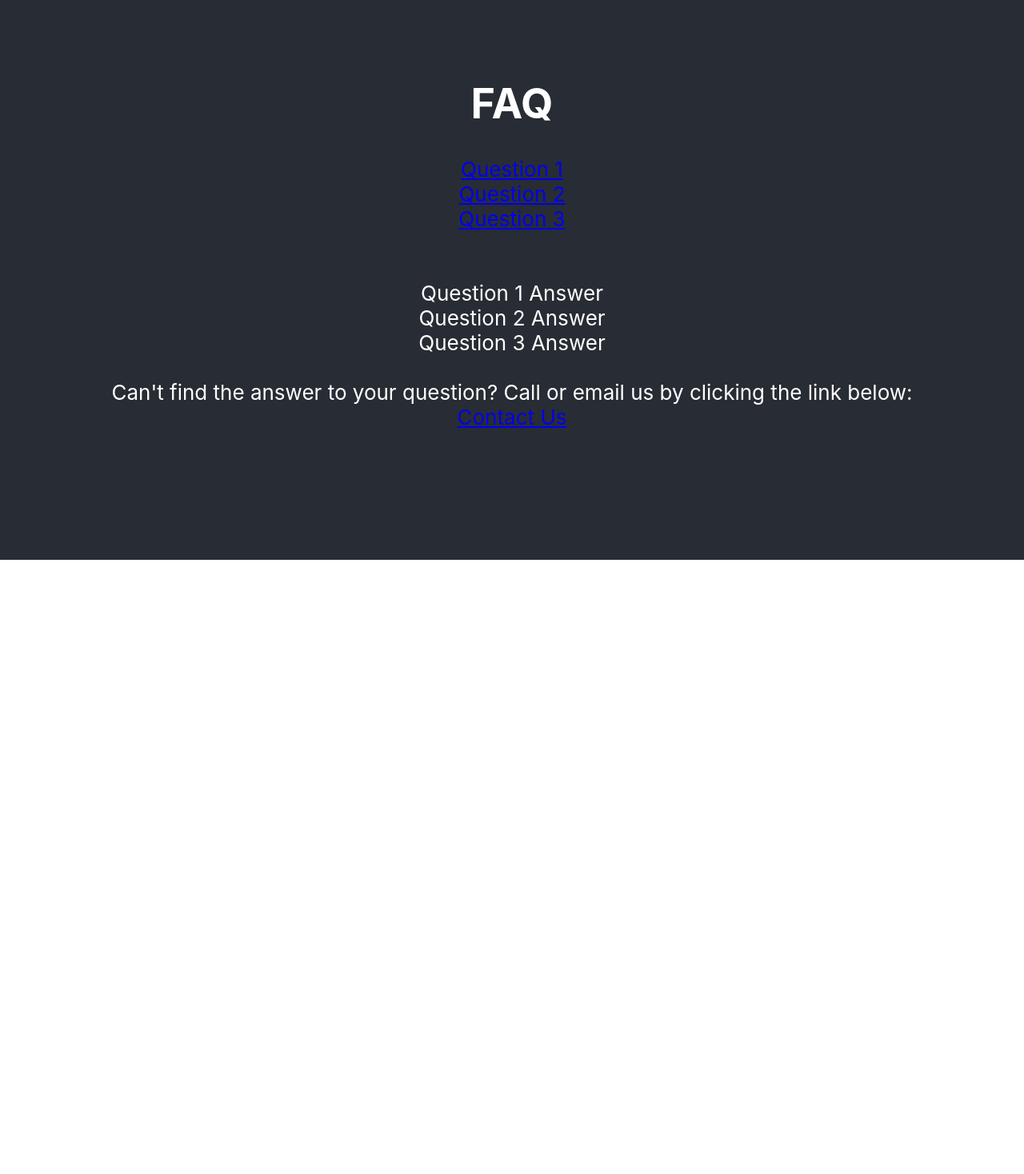
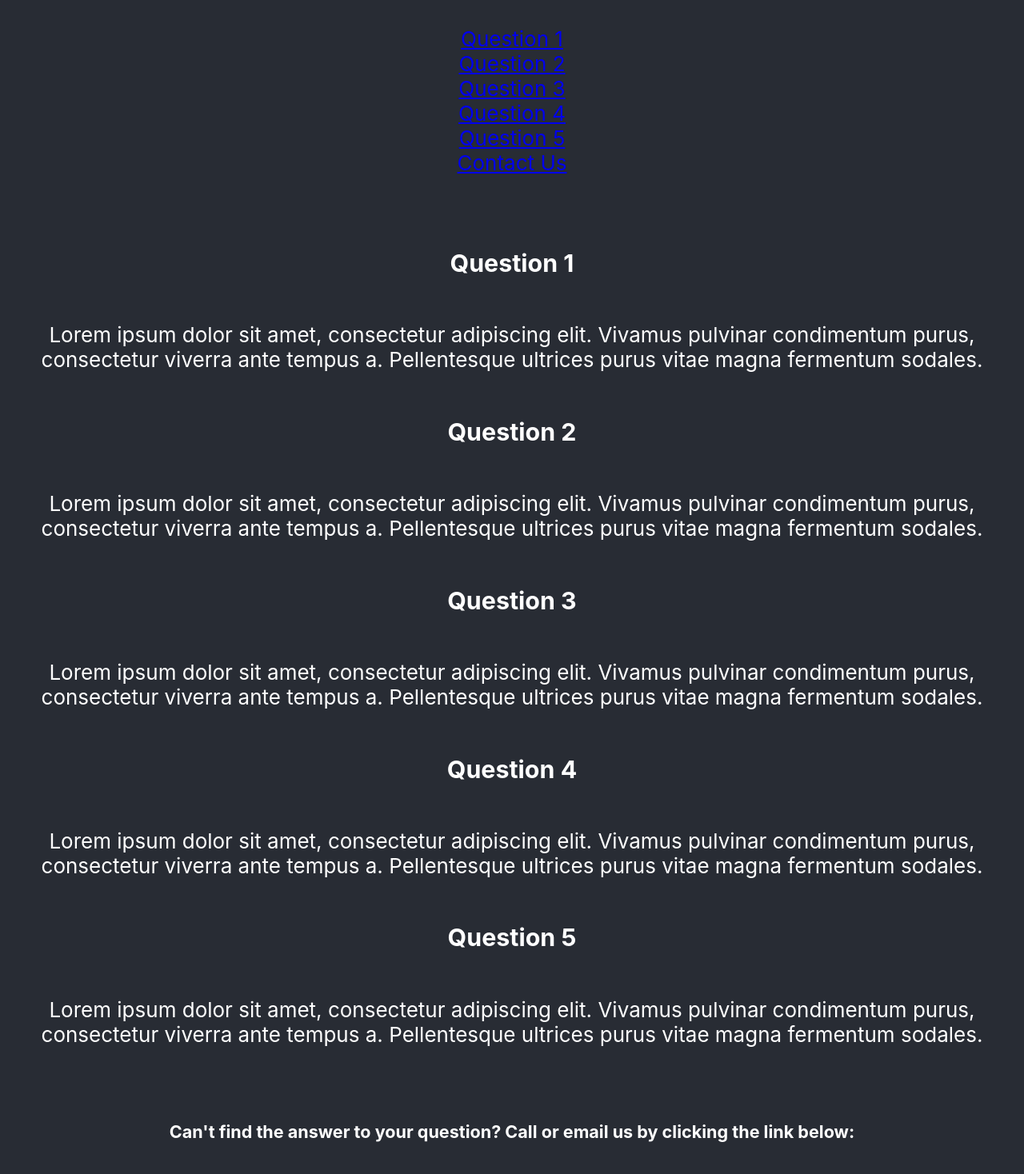
Before and after one commit to colasito94/pre-op-app, a React (Create React App) app: page /FAQ in a window 1280 px wide. Shown: the part 100-1568 px from the top of the page at 80% size. Before the commit the page ends 800 px from the top, so only its background shows below. Built offline with nearby package versions, Linux system fonts and the light colour scheme.

Commit message:
Added anchor links to FAQ page

```diff
--- a/package.json
+++ b/package.json
@@ -8,6 +8,7 @@
     "@testing-library/user-event": "^13.5.0",
     "react": "^18.2.0",
     "react-dom": "^18.2.0",
+    "react-router-hash-link": "^2.4.3",
     "react-scripts": "5.0.1",
     "web-vitals": "^2.1.4"
   },
--- a/src/Views/FAQ.js
+++ b/src/Views/FAQ.js
@@ -1,23 +1,50 @@
 import {Link} from "react-router-dom";
+import { HashLink } from 'react-router-hash-link';
 
 function FAQ() {
     return (
         <>
             <h1>FAQ</h1>
-            <Link class="link" to="/Question1"> Question 1 </Link>
-            <Link class="link" to="/Question1"> Question 2 </Link>
-            <Link class="link" to="/Question1"> Question 3 </Link>
+            <HashLink class="link" to="#Question1"> Question 1 </HashLink>
+            <HashLink class="link" to="#Question2"> Question 2 </HashLink>
+            <HashLink class="link" to="#Question3"> Question 3 </HashLink>
+            <HashLink class="link" to="#Question4"> Question 4 </HashLink>
+            <HashLink class="link" to="#Question5"> Question 5 </HashLink>
+            <HashLink to="#ContactUs"> Contact Us </HashLink>
             <br/>
             <br/>
-            Question 1 Answer
+            <h3 id="Question1"> Question 1 </h3>
+                <p> Lorem ipsum dolor sit amet, consectetur adipiscing elit.
+                    Vivamus pulvinar condimentum purus, consectetur viverra ante tempus a.
+                    Pellentesque ultrices purus vitae magna fermentum sodales.
+                </p>
+            <h3 id="Question2"> Question 2 </h3>
+                <p> Lorem ipsum dolor sit amet, consectetur adipiscing elit.
+                    Vivamus pulvinar condimentum purus, consectetur viverra ante tempus a.
+                    Pellentesque ultrices purus vitae magna fermentum sodales.
+                </p>
+            <h3 id="Question3"> Question 3 </h3>
+                <p> Lorem ipsum dolor sit amet, consectetur adipiscing elit.
+                    Vivamus pulvinar condimentum purus, consectetur viverra ante tempus a.
+                    Pellentesque ultrices purus vitae magna fermentum sodales.
+                </p>
+            <h3 id="Question4"> Question 4 </h3>
+                <p>
+                    Lorem ipsum dolor sit amet, consectetur adipiscing elit.
+                    Vivamus pulvinar condimentum purus, consectetur viverra ante tempus a.
+                    Pellentesque ultrices purus vitae magna fermentum sodales.
+                </p>
+            <h3 id="Question5"> Question 5 </h3>
+                <p>
+                    Lorem ipsum dolor sit amet, consectetur adipiscing elit.
+                    Vivamus pulvinar condimentum purus, consectetur viverra ante tempus a.
+                    Pellentesque ultrices purus vitae magna fermentum sodales.
+                </p>
             <br/>
-            Question 2 Answer
-            <br/>
-            Question 3 Answer
+            <h5> Can't find the answer to your question? Call or email us by clicking the link below: </h5>
+            <Link id="ContactUs" class="link" to="/ContactUs"> Contact Us </Link>
             <br/>
             <br/>
-            Can't find the answer to your question? Call or email us by clicking the link below:
-            <Link class="link" to="/ContactUs"> Contact Us </Link>
         </>
     );
 }
```
Also changed, not shown: 1 other file (tests, documents, lock files or other folders).
